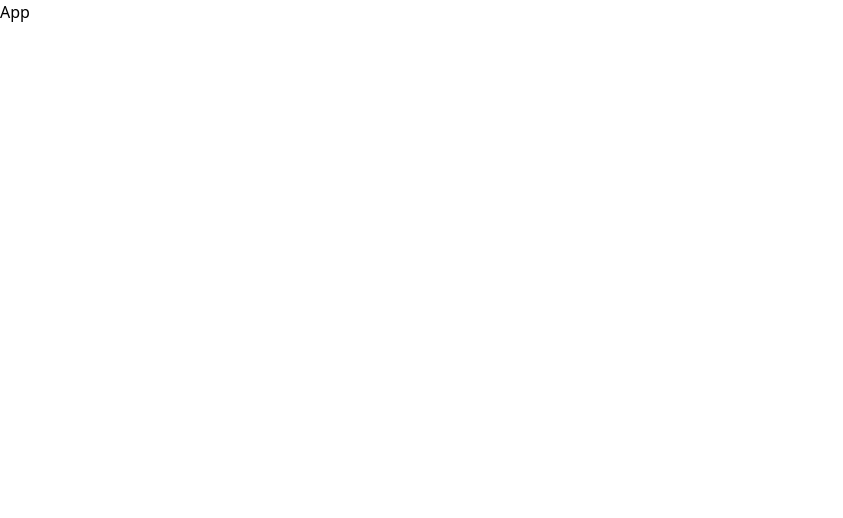
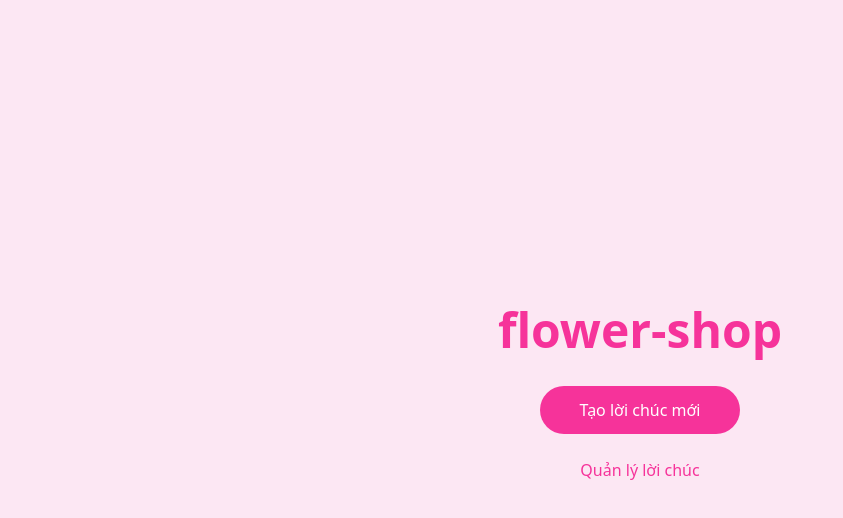
Before and after one commit to talachanvuong/flower-shop, a Next.js app: page / in a window 1280 px wide. Shown: the top 518 px of the page, without its empty margins (0-843 px from the left). Built offline with nearby package versions, Linux system fonts and the light colour scheme.

Commit message:
feat: implement homepage

```diff
--- a/src/app/layout.js
+++ b/src/app/layout.js
@@ -10,7 +10,7 @@ export const metadata = {
 export default function AppLayout({ children }) {
   return (
     <html lang="vi">
-      <body>{children}</body>
+      <body className="flex flex-col max-w-6xl min-h-screen px-4 py-6 mx-auto text-gray-800 bg-pink-100 sm:px-6 sm:py-8 lg:px-8">{children}</body>
     </html>
   );
 }
--- /dev/null
+++ b/src/app/not-found.js
@@ -0,0 +1,13 @@
+import Link from "next/link";
+
+export default function NotFound() {
+  return (
+    <div className="flex flex-col items-center justify-center flex-1 text-center">
+      <p className="mb-2 text-5xl font-semibold text-pink-500">404</p>
+      <p className="mb-6 text-gray-500">Trang bạn tìm không tồn tại.</p>
+      <Link href="/" className="font-medium text-pink-500 hover:text-pink-600">
+        Quay về trang chủ
+      </Link>
+    </div>
+  );
+}
--- a/src/app/page.js
+++ b/src/app/page.js
@@ -1,3 +1,19 @@
-export default function App() {
-  return <p>App</p>;
+import Link from "next/link";
+
+export default function AppPage() {
+  return (
+    <div className="flex flex-col items-center justify-center flex-1 text-center">
+      <p className="mb-8 text-4xl font-semibold text-pink-500 sm:text-5xl">flower-shop</p>
+
+      <div className="flex flex-col gap-3">
+        <Link href="/create" className="px-10 py-3 font-medium text-white bg-pink-500 rounded-full hover:bg-pink-600">
+          Tạo lời chúc mới
+        </Link>
+
+        <Link href="/manage" className="px-10 py-3 font-medium text-pink-500 hover:text-pink-600">
+          Quản lý lời chúc
+        </Link>
+      </div>
+    </div>
+  );
 }
```
